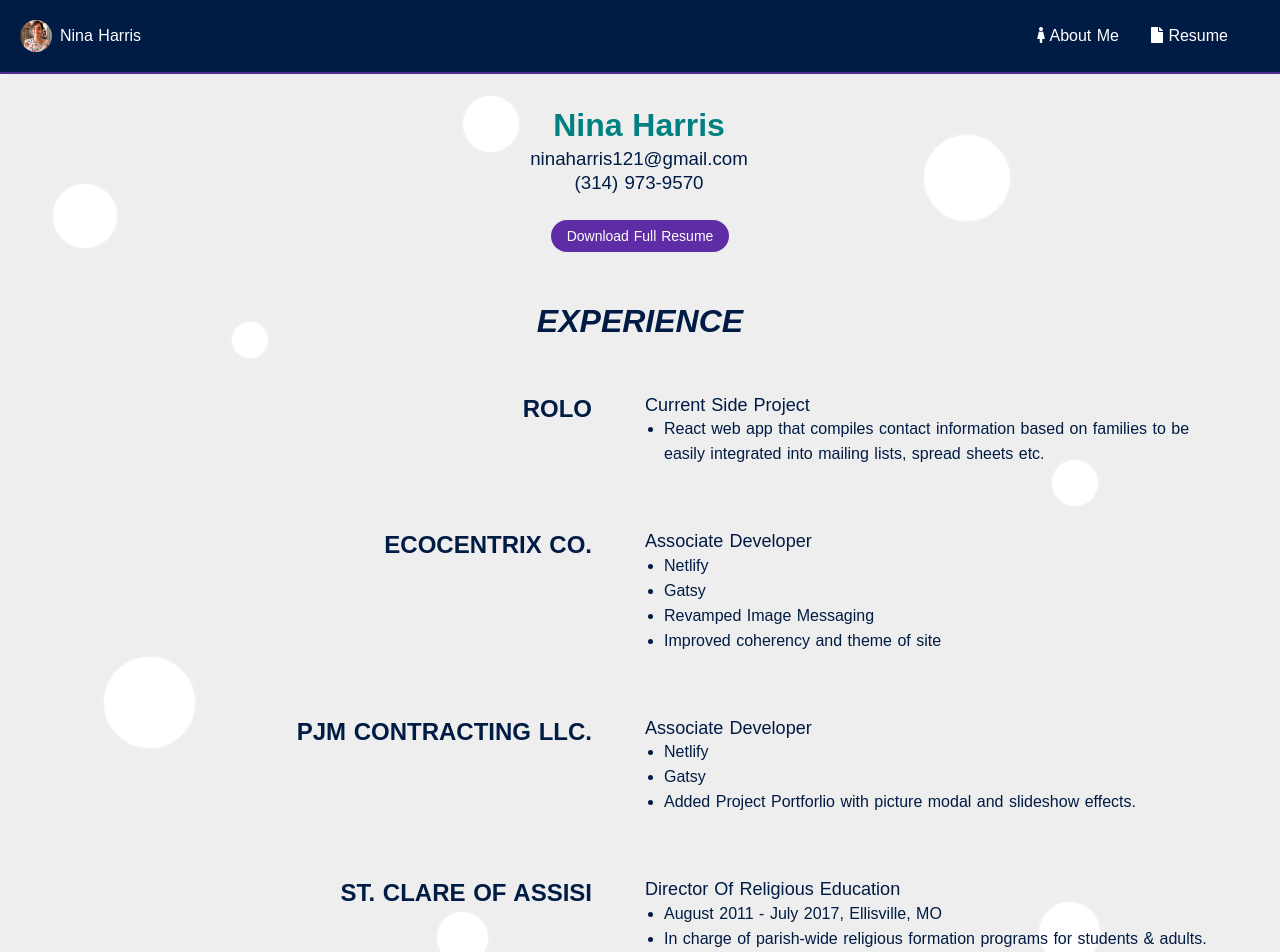
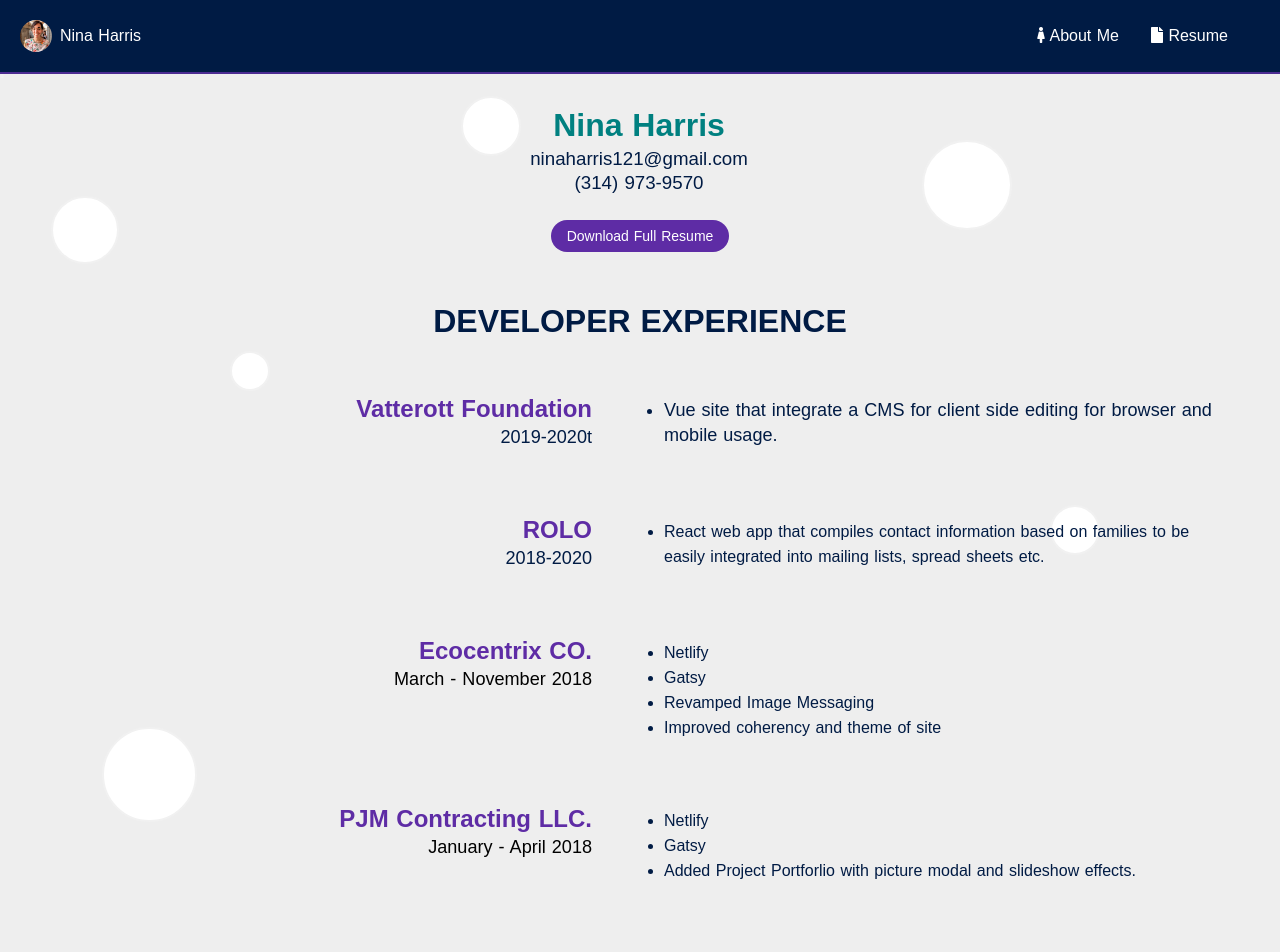
Before and after one commit to njosieb/sahmtothedom.com, a Nuxt app: page /resume in a window 1280 px wide. Shown: the top 952 px of the page. Built offline with nearby package versions, Linux system fonts and the light colour scheme.

Commit message:
Adds favicon and updates resume

```diff
--- a/nuxt.config.js
+++ b/nuxt.config.js
@@ -7,7 +7,7 @@ module.exports = {
   ** Headers of the page
   */
   head: {
-    title: pkg.name,
+    title: 'Stay-At-Home-Mom to the DOM',
     meta: [
       { charset: 'utf-8' },
       { name: 'viewport', content: 'width=device-width, initial-scale=1' },
@@ -21,7 +21,7 @@ module.exports = {
       { property: 'og:url', content: 'https://sahmtothedom.com' }
     ],
     link: [
-      { rel: 'icon', type: 'image/x-icon', href: '/favicon.ico' },
+      { rel: 'icon', type: 'image/x-icon', href: '/apple-touch-icon.png' },
       {
         rel: 'stylesheet',
         href: 'https://unpkg.com/tachyons@4.10.0/css/tachyons.min.css'
@@ -63,16 +63,6 @@ module.exports = {
     /*
     ** You can extend webpack config here
     */
-    extend(config, ctx) {
-      // Run ESLint on save
-      if (ctx.isDev && ctx.isClient) {
-        config.module.rules.push({
-          enforce: 'pre',
-          test: /\.(js|vue)$/,
-          loader: 'eslint-loader',
-          exclude: /(node_modules)/
-        })
-      }
-    }
+
   }
 }
--- a/pages/index.vue
+++ b/pages/index.vue
@@ -24,8 +24,8 @@
       <div id="circle5" class="circle"/>
       <h1 id="greeting" class="center">Hi There!</h1>
       <p class="tj">
-        I am a Stay-At-Home-Mom (SAHM) of twins hacking my way into the world of
-        web-development one project at a time. Over the past year, I have been
+        I am a Stay-At-Home-Mom (SAHM) of 2.5 year old twins and a 5 month old baby girl hacking my way into the world of
+        web-development one project at a time. Over the past few years, I have been
         growing & fine-tuning my knowledge of various programming languages. I
         have worked on a few projects during that time and would love to work
         with you on a web-development project!
--- a/pages/resume.vue
+++ b/pages/resume.vue
@@ -21,17 +21,43 @@
       >Download Full Resume</a>
     </div>
     <div class="w-50 pt2 navy center tc z-2 relative">
-      <h1 class="exp i">EXPERIENCE</h1>
+      <h1 class="exp ">DEVELOPER EXPERIENCE</h1>
     </div>
     <div class="z-2 relative">
       <div class="container">
         <div class="column">
-          <h2 class="tr navy company">ROLO</h2>
+          <h2 class="tr navy company">
+            <a
+              class="no-underline hover-light-purple purple"
+              href="https://www.vatterottfoundation.org"
+              target="_blank"
+            >Vatterott Foundation</a>
+            <p class="normal f4 fw3 lh-copy">2019-2020t</p>
+          </h2>
         </div>
-        <div class="column mb4 mt4 navy job">
-          <h2 class="f4 fw3 lh-copy">
+        <div class="column mb4 mt4 navy job pt1">
+          <!-- <h2 class="f4 fw3 lh-copy">
             <strong>Current Side Project</strong>
           </h2>
+          <br> -->
+          <ul class="f4">
+            <li>
+              Vue site that integrate a CMS for client side editing for browser and mobile usage.
+            </li>
+          </ul>
+        </div>
+      </div>
+      <div class="container">
+        <div class="column">
+          <h2 class="tr purple company"><a>ROLO</a>
+            <p class="navy normal f4 fw3 lh-copy">2018-2020</p>
+          </h2>
+
+        </div>
+        <div class="column mb4 mt4 navy job pt1">
+          <!-- <h2 class="f4 fw3 lh-copy">
+            <strong>Current Side Project</strong>
+          </h2> -->
           <ul>
             <li>
               React web app that compiles contact information based on
@@ -46,16 +72,18 @@
         <div class="column">
           <h2 class="tr company">
             <a
-              class="no-underline hover-purple navy"
+              class="no-underline hover-light-purple purple"
               href="https://ecocentrixco.netlify.com/"
               target="_blank"
-            >ECOCENTRIX CO.</a>
+            >Ecocentrix CO.</a>
+            <p class="normal f4 fw3 lh-copy">March - November 2018</p>
           </h2>
         </div>
-        <div class="column mb4 mt4 navy job">
-          <h2 class="f4 fw3 lh-copy">
+        <div class="column mb4 mt4 navy job pt1">
+          <!-- <h2 class="f4 fw3 lh-copy">
             <strong>Associate Developer</strong>
           </h2>
+          <br> -->
           <ul>
             <li>Netlify</li>
             <li>Gatsy</li>
@@ -70,16 +98,18 @@
         <div class="column tr">
           <h2 class="company">
             <a
-              class="navy no-underline tr hover-purple"
+              class="purple no-underline tr hover-light-purple"
               href="http://pjm-contracting.com/"
               target="_blank"
-            >PJM CONTRACTING LLC.</a>
+            >PJM Contracting LLC.</a>
+            <p class="normal f4 fw3 lh-copy">January - April 2018</p>
           </h2>
         </div>
-        <div class="column mr6 mb4 mt4 navy job">
-          <h2 class="f4 fw3 lh-copy">
+        <div class="column mr6 mb4 mt4 navy job pt1">
+          <!-- <h2 class="f4 fw3 lh-copy">
             <strong>Associate Developer</strong>
           </h2>
+          <br> -->
           <ul>
             <li>Netlify</li>
             <li>Gatsy</li>
@@ -91,16 +121,22 @@
         </div>
       </div>
       <!-- <hr /> -->
+      <div >
+        <div class="w-50 pt2 navy center tc z-2 relative">
+          <h1 class="exp">ADDITIONAL EXPERIENCE</h1>
+        </div>
         <div class="container">
           <div class="column">
-          <h2 class="tr navy company">ST. CLARE OF ASSISI</h2>
+            <h2 class="tr purple company"><a>St. Clare of Assisi Parish</a>
+            <p class="normal f4 fw3 lh-copy navy">Director of Religious Education</p>
+            <p class="normal f4 fw3 lh-copy navy">August - July 2017</p>
+            </h2>
           </div>
           <div class="column mr6 mb4 mt4 navy job">
-          <h2 class="f4 fw3 lh-copy">
+            <!-- <h2 class="f4 fw3 lh-copy">
               <strong>Director Of Religious Education</strong>
-          </h2>
+            </h2> -->
             <ul>
-            <li>August 2011 - July 2017, Ellisville, MO</li>
               <li>
                 In charge of parish-wide religious formation programs for
                 students & adults.
@@ -112,6 +148,7 @@
               </li>
               <li>Directed organizations for a parish of 2,300 families.</li>
             </ul>
+          </div>
         </div>
       </div>
     </div>
```
Also changed, not shown: static/apple-touch-icon.png (added), 1 other file (tests, documents, lock files or other folders). Lines whose indentation alone changed are shown as unchanged.
